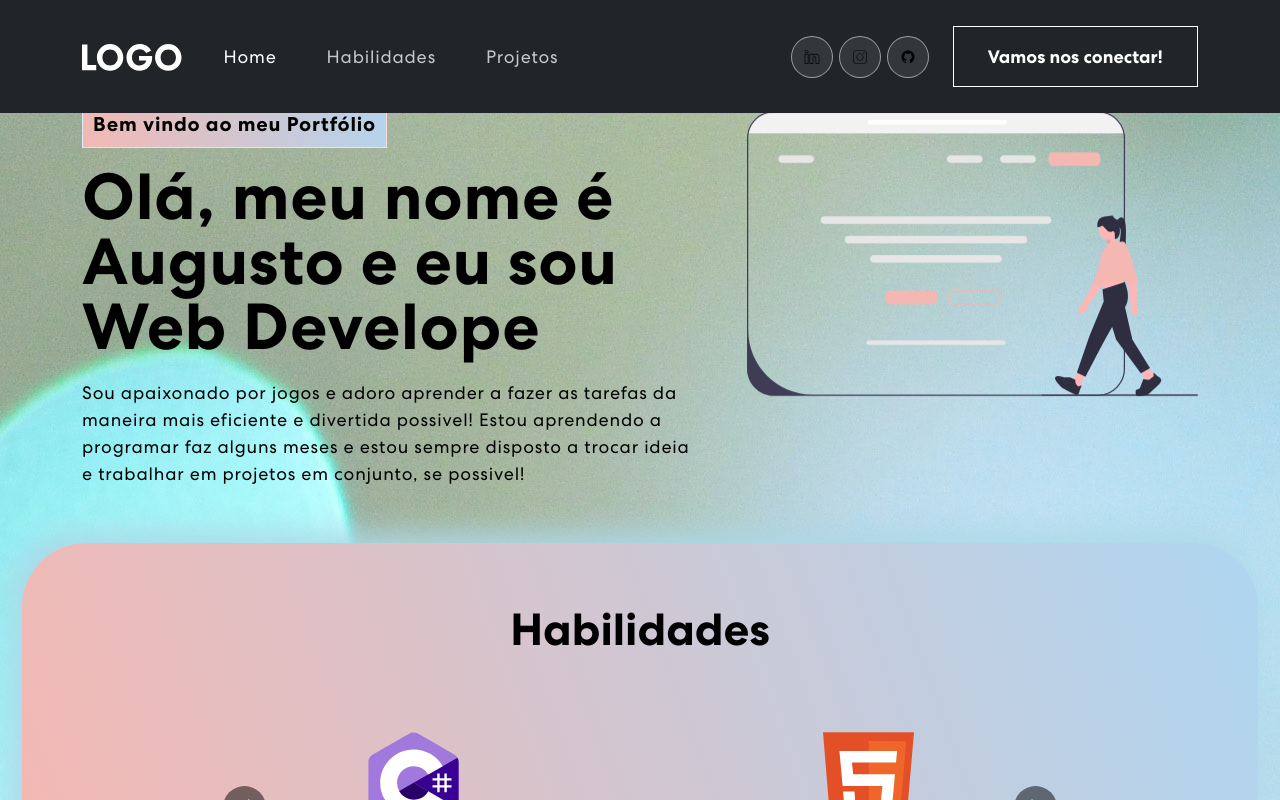
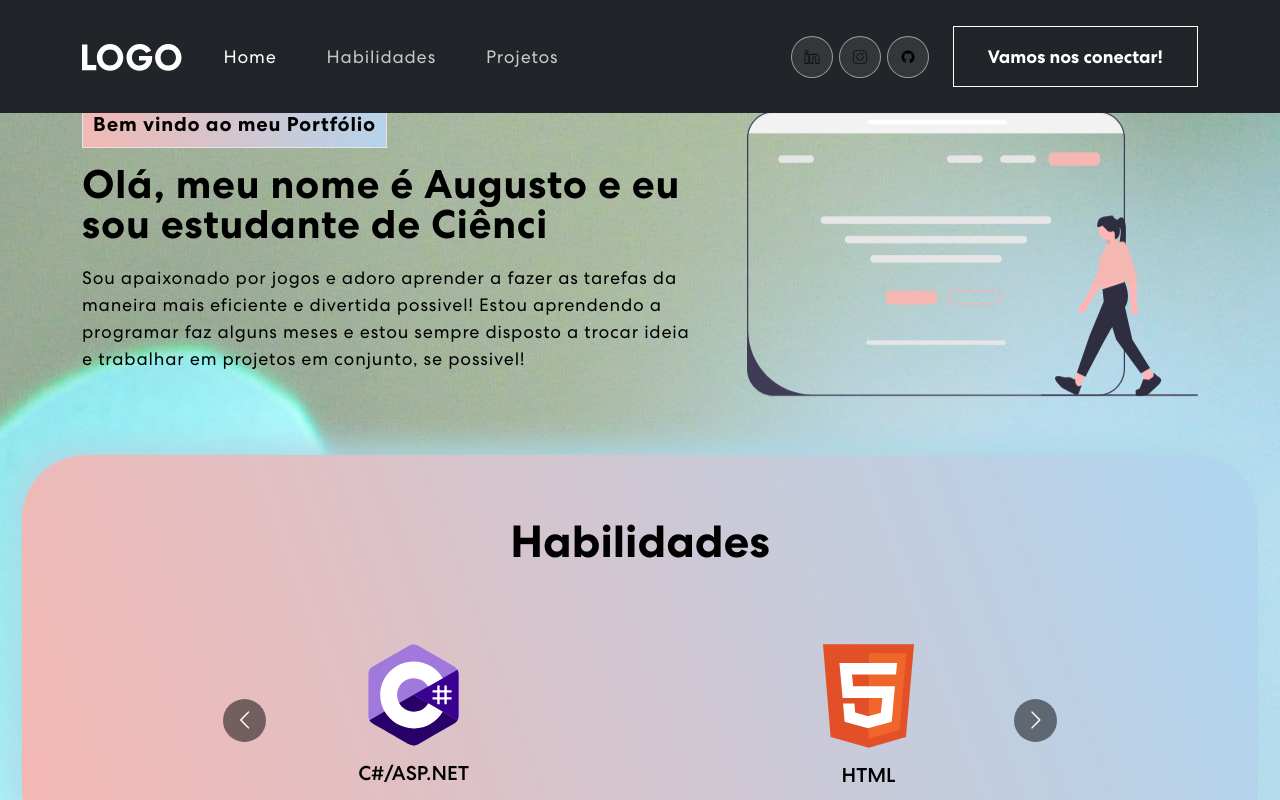
Before and after one commit to AugustoLa/WebPortfolio, a React (Create React App) app: page / in a window 1280 px wide. Shown: the top 800 px of the page. Built offline with nearby package versions, Linux system fonts and the light colour scheme; no server answers.

Commit message:
ajustes animação digitação

```diff
--- a/src/App.css
+++ b/src/App.css
@@ -307,7 +307,7 @@ nav.navbar .navbar-toggler[aria-expanded="true"] .navbar-toggler-icon {
 }
 
 .banner h1 {
-  font-size: 65px;
+  font-size: 40px;
   font-weight: 700;
   letter-spacing: 0.8px;
   line-height: 1;
--- a/src/components/Banner.js
+++ b/src/components/Banner.js
@@ -10,10 +10,10 @@ export const Banner = () => {
     const [loopNum, setLoopNum] = useState(0);
     const [isDeleting, setIsDeleting] = useState(false);
     const [text, setText] = useState('');
-    const [delta, setDelta] = useState(300 - Math.random() * 100);
+    const [delta, setDelta] = useState(100);
     const [index, setIndex] = useState(1);
     const toRotate = ["Web Developer", "estudante de Ciência da Computação", "apaixonado por games"];
-    const period = 2000;
+    const period = 1000;
 
     useEffect(() => {
         let ticker = setInterval(() => {
```
Also changed, not shown: src/assets/img/typescriptlang-icon.svg (deleted).
